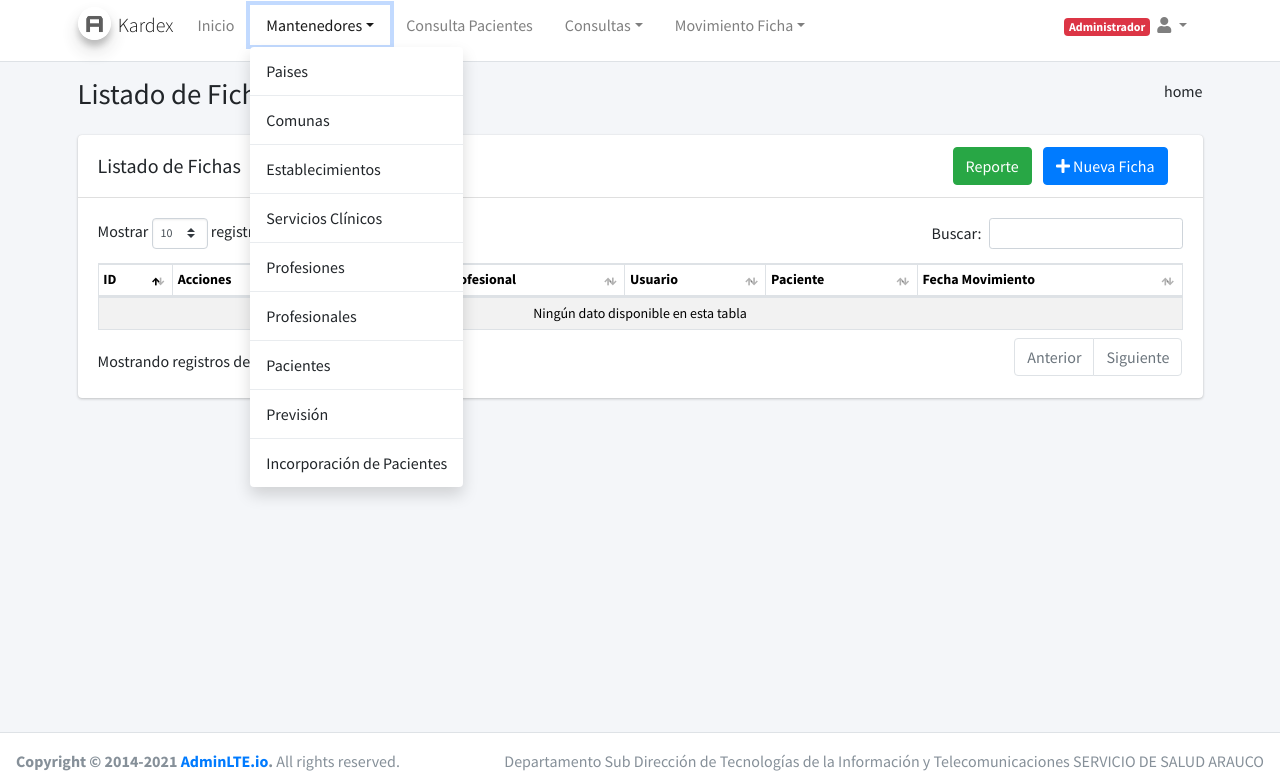
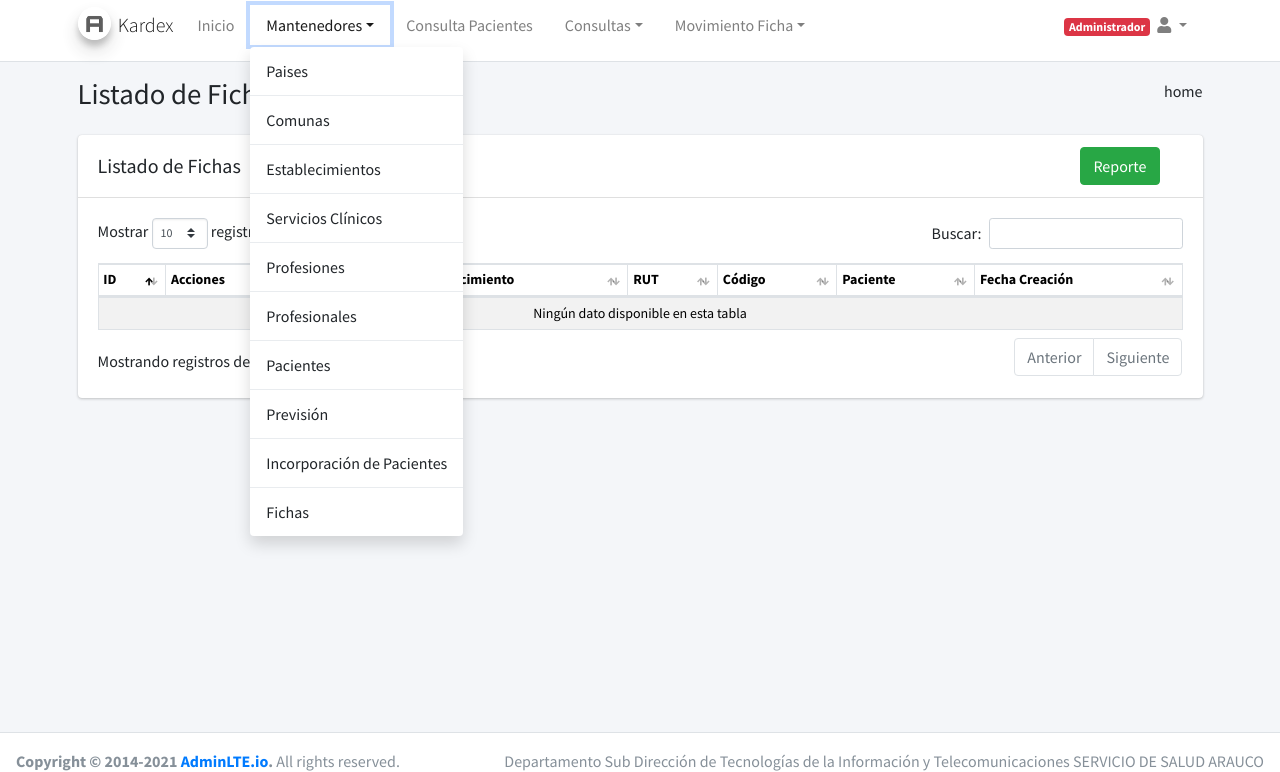
Before and after one commit to Jarot-Fierro/Kardex, a Django app: page /kardex/fichas/ in a window 1280 px wide, after a click on "Mantenedores". Shown: the part 128-900 px from the top of the page. Run offline with Django 4.2, Linux system fonts and the light colour scheme; the visitor is signed in with stand-in values (Sample User, id 1); data that the repository does not hold is empty; some libraries are stand-ins or nearby versions.

Commit message:
Refactor patient creation flow with custom ficha and ingreso handling, update ficha listing with additional fields and establishment-based filtering, enhance template structure, and integrate Select2 in forms.

```diff
--- a/kardex/kardex/templates/components/navbar.html
+++ b/kardex/kardex/templates/components/navbar.html
@@ -54,6 +54,9 @@
                         <li class="dropdown-divider"></li>
                         <li><a href="{% url 'kardex:ingreso_paciente_list' %}" class="dropdown-item">Incorporación de
                             Pacientes</a>
+                        </li>
+                        <li class="dropdown-divider"></li>
+                        <li><a href="{% url 'kardex:ficha_list' %}" class="dropdown-item">Fichas</a>
                         </li>
 
                     </ul>
--- a/kardex/kardex/templates/kardex/ficha/list.html
+++ b/kardex/kardex/templates/kardex/ficha/list.html
@@ -14,9 +14,9 @@
                 <a href="" class="btn btn-success me-2">
                     <i class="bi bi-file-earmark-excel"></i> Reporte
                 </a>
-                <a href="{% url 'kardex:ficha_create' %}" class="btn btn-primary">
-                    <i class="fas fa-plus"></i> Nueva Ficha
-                </a>
+                <!--                <a href="{% url 'kardex:ficha_create' %}" class="btn btn-primary">-->
+                <!--                    <i class="fas fa-plus"></i> Nueva Ficha-->
+                <!--                </a>-->
             </div>
         </div>
     </div>
--- a/kardex/kardex/views/ficha.py
+++ b/kardex/kardex/views/ficha.py
@@ -14,9 +14,9 @@ MODULE_NAME = 'Fichas'
 class FichaListView(PermissionRequiredMixin, DataTableMixin, TemplateView):
     template_name = 'kardex/ficha/list.html'
     model = Ficha
-    datatable_columns = ['ID', 'Número', 'Profesional', 'Usuario', 'Paciente', 'Fecha Movimiento']
-    datatable_order_fields = ['id', None, 'numero_ficha', 'profesional__nombres', 'usuario__username',
-                              'ingreso_paciente__paciente__rut', 'fecha_mov']
+    datatable_columns = ['ID', 'Número', 'Establecimiento', 'RUT', 'Código', 'Paciente', 'Fecha Creación']
+    datatable_order_fields = ['id', None, 'numero_ficha',
+                              'ingreso_paciente__paciente__rut', 'ingreso_paciente__paciente__codigo', 'created_at']
     datatable_search_fields = [
         'numero_ficha__icontains', 'profesional__nombres__icontains', 'usuario__username__icontains',
         'ingreso_paciente__paciente__rut__icontains'
@@ -26,21 +26,25 @@ class FichaListView(PermissionRequiredMixin, DataTableMixin, TemplateView):
     raise_exception = True
 
     permission_view = 'kardex.view_ficha'
-    permission_update = 'kardex.change_ficha'
-    permission_delete = 'kardex.delete_ficha'
 
     url_detail = 'kardex:ficha_detail'
     url_update = 'kardex:ficha_update'
     url_delete = 'kardex:ficha_delete'
 
     def render_row(self, obj):
+        pac = getattr(obj.ingreso_paciente, 'paciente', None)
+        est = getattr(obj.ingreso_paciente, 'establecimiento', None)
+        nombre_completo = ''
+        if pac:
+            nombre_completo = f"{(getattr(pac, 'nombre', '') or '').upper()} {(getattr(pac, 'apellido_paterno', '') or '').upper()} {(getattr(pac, 'apellido_materno', '') or '').upper()}".strip()
         return {
             'ID': obj.id,
             'Número': obj.numero_ficha,
-            'Profesional': (getattr(obj.profesional, 'nombres', '') or '').upper(),
-            'Usuario': getattr(obj.usuario, 'username', '') or '',
-            'Paciente': getattr(getattr(obj.ingreso_paciente, 'paciente', None), 'rut', '') or '',
-            'Fecha Movimiento': obj.fecha_mov.strftime('%Y-%m-%d') if obj.fecha_mov else '',
+            'Establecimiento': (getattr(est, 'nombre', '') or '').upper(),
+            'RUT': getattr(pac, 'rut', '') if pac else '',
+            'Código': getattr(pac, 'codigo', '') if pac else '',
+            'Paciente': nombre_completo,
+            'Fecha Creación': obj.created_at.strftime('%Y-%m-%d %H:%M') if getattr(obj, 'created_at', None) else '',
         }
 
     def get(self, request, *args, **kwargs):
@@ -60,6 +64,19 @@ class FichaListView(PermissionRequiredMixin, DataTableMixin, TemplateView):
             'columns': self.datatable_columns,
         })
         return context
+
+    def get_base_queryset(self):
+        # Optimiza consultas y, si aplica la política del sistema, restringe por establecimiento del usuario
+        qs = Ficha.objects.select_related(
+            'ingreso_paciente__paciente',
+            'ingreso_paciente__establecimiento',
+        )
+        # Si la app en otras vistas filtra por establecimiento, puede activarse aquí:
+        user = getattr(self.request, 'user', None)
+        establecimiento = getattr(user, 'establecimiento', None) if user else None
+        if establecimiento:
+            qs = qs.filter(ingreso_paciente__establecimiento=establecimiento)
+        return qs
 
 
 class FichaDetailView(PermissionRequiredMixin, DetailView):
--- a/kardex/kardex/views/pacientes.py
+++ b/kardex/kardex/views/pacientes.py
@@ -382,6 +382,50 @@ class PacienteCreacionView(PermissionRequiredMixin, CreateView):
     permission_required = 'kardex.add_paciente'
     raise_exception = True
 
+    def form_valid(self, form):
+        user = self.request.user
+        try:
+            with transaction.atomic():
+                paciente = form.save(commit=False)
+                paciente.usuario = user
+                paciente.save()
+
+                establecimiento = getattr(user, 'establecimiento', None)
+                if not establecimiento:
+                    messages.warning(self.request, 'El usuario no tiene un establecimiento asociado.')
+                else:
+                    ingresos_qs = IngresoPaciente.objects.filter(paciente=paciente)
+                    count_ingresos = ingresos_qs.count()
+                    ingreso_existente = ingresos_qs.filter(establecimiento=establecimiento).first()
+
+                    if count_ingresos >= 5 and not ingreso_existente:
+                        messages.warning(self.request, 'Máximo de ingresos alcanzado.')
+                    else:
+                        if ingreso_existente:
+                            ficha, created = Ficha.objects.get_or_create(
+                                ingreso_paciente=ingreso_existente,
+                                defaults={'usuario': user}
+                            )
+                            if created:
+                                messages.success(self.request, f'Ficha creada. N°: {str(ficha.numero_ficha).zfill(4)}')
+                            else:
+                                messages.info(self.request, 'Ficha ya existente para este ingreso.')
+                        else:
+                            ingreso = IngresoPaciente.objects.create(paciente=paciente, establecimiento=establecimiento)
+                            ficha, created = Ficha.objects.get_or_create(
+                                ingreso_paciente=ingreso,
+                                defaults={'usuario': user}
+                            )
+                            if created:
+                                messages.success(self.request, f'Ficha creada. N°: {str(ficha.numero_ficha).zfill(4)}')
+                            else:
+                                messages.info(self.request, 'Ficha ya existente.')
+                messages.success(self.request, 'Paciente creado correctamente')
+                return redirect(self.success_url)
+        except Exception as e:
+            messages.error(self.request, f'No se pudo completar la creación: {e}')
+            return self.form_invalid(form)
+
     def get_context_data(self, **kwargs):
         context = super().get_context_data(**kwargs)
         context['title'] = 'Crear Paciente'
```
Also changed, not shown: kardex/kardex/templates/kardex/ingreso_paciente/form.html (+9 -0 lines).
